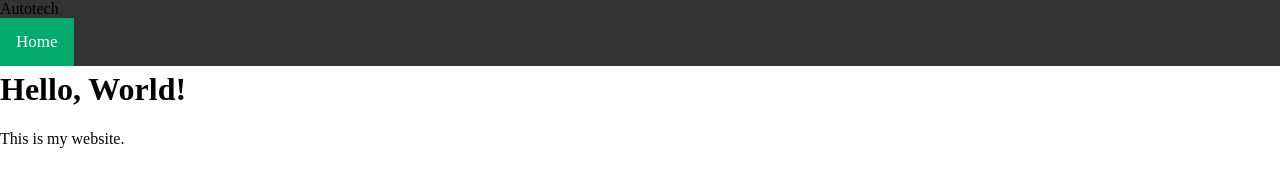
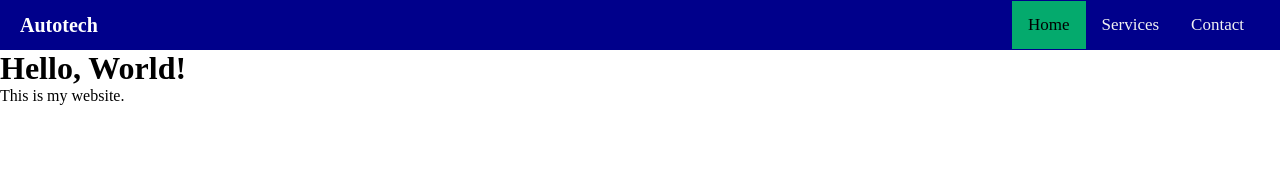
Before and after one commit to navida2/autotech, a plain HTML site: page main.html in a window 1280 px wide. Drawn offline with Linux system fonts and the light colour scheme.

Commit message:
added top nav bar fucntinality

```diff
--- a/main.html
+++ b/main.html
@@ -7,8 +7,12 @@
 <body>
     <div class ="topnav">
         <div class="logo">Autotech</div>
-        <a class = "active" href="#home">Home
-        </a>
+        <div class="nav-links">
+             <a class = "active" href="#home">Home</a>
+             <a href="#services">Services</a>
+             <a href="="#contaact>Contact</a>
+        </div>
+
     </div>
   <h1>Hello, World!</h1>
   <p>This is my website.</p>
--- a/styles.css
+++ b/styles.css
@@ -1,13 +1,26 @@
+* {
+  margin: 0;
+  padding: 0;
+  box-sizing: border-box;
+}
+
 .topnav{
-    background-color: #333;
+    display:flex;
+    justify-content: space-between;
+    align-items: center;
+    height: 50px;
+    padding:0 20px;
+    background-color: darkblue;
     overflow: hidden;
     position: fixed;
     top:0;
     width: 100%;
     z-index:1000;
 }
-
-.topnav a{
+.nav-links{
+    display: flex;
+}
+.nav-links a{
     float: left;
     color: #f2f2f2;
     text-align: center;
@@ -23,9 +36,13 @@
 
 .topnav a.active{
     background-color: #04AA6D;
-    color: white;
+    color: black;
 }
-
+.logo{
+    color:white;
+    font-size: 20px;
+    font-weight: bold;
+}
 body {
   margin: 0;
   padding-top: 50px; /* adjust to match your .topnav height */
```
